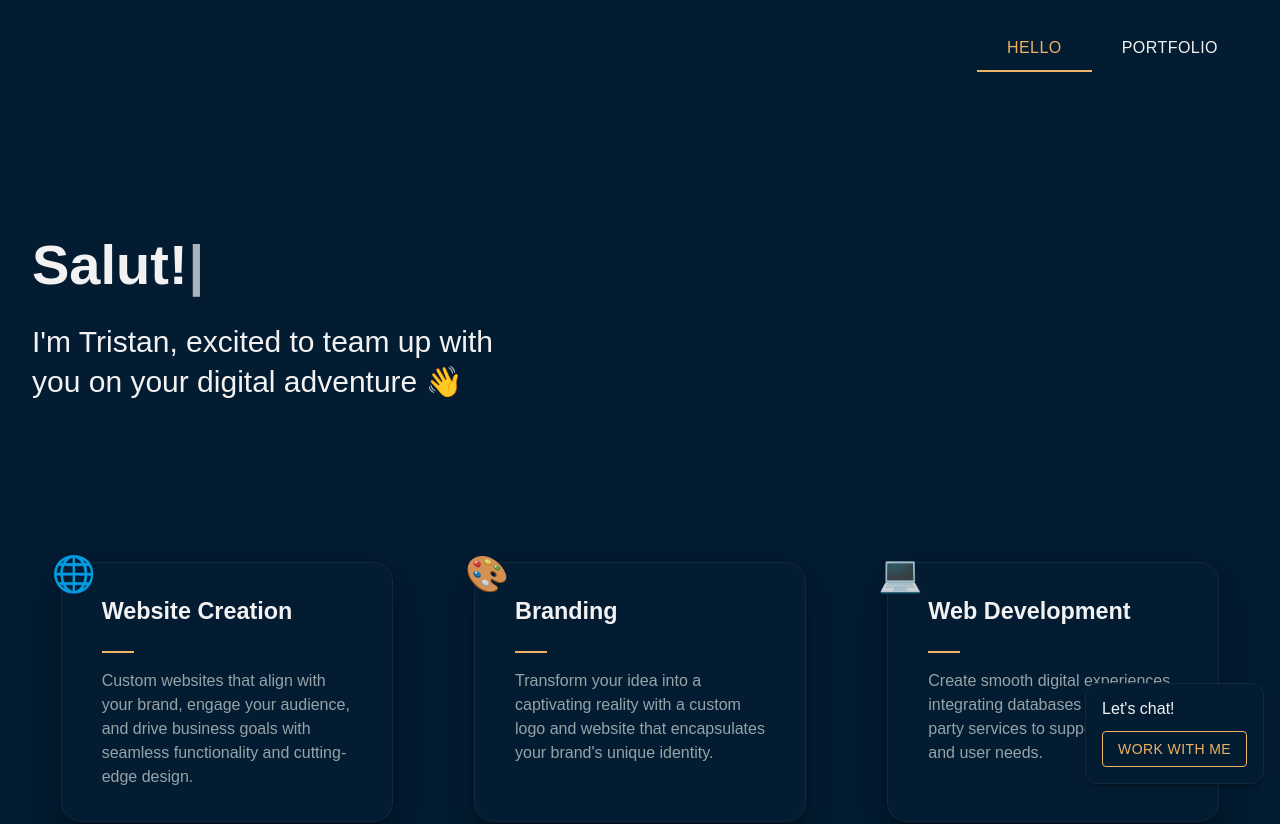
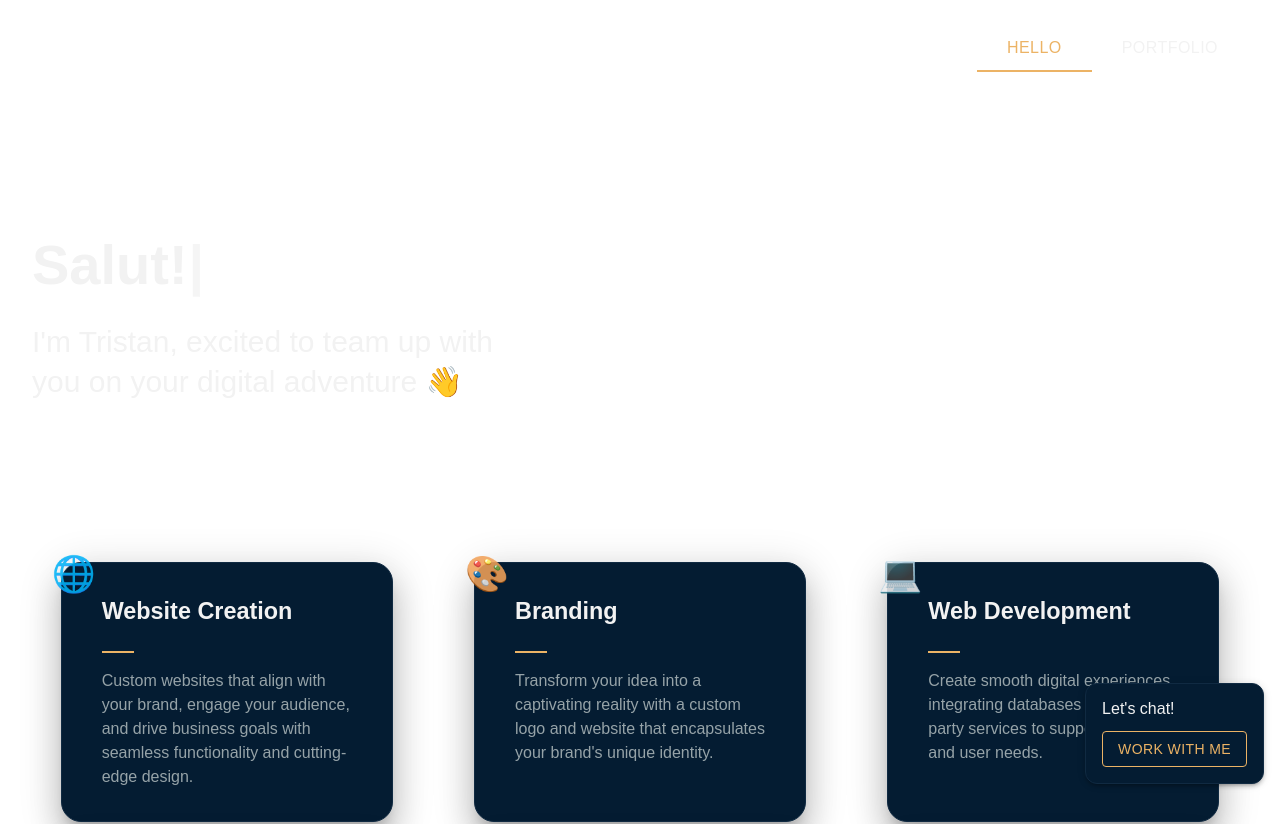
Before and after one commit to tristanp1407/tristanplet.com, a React (Create React App) app: page / in a window 1280 px wide. Shown: the top 824 px of the page. Built offline with nearby package versions, Linux system fonts and the light colour scheme.

Commit message:
Update global styles

```diff
--- a/src/themes.js
+++ b/src/themes.js
@@ -28,8 +28,13 @@ const GlobalStyles = createGlobalStyle`
 
 }
 
-body{
-    background-color: ${(props) => props.theme.body};
+html {
+     background-color: "#041C32";
+}
+
+body {
+   background-color: "#041C32";
+;
     @import url('https://fonts.googleapis.com/css2?family=Rubik:wght@300;600&display=swap');
     font-family: 'Rubik', sans-serif !important;
     font-weight: 300;
```
